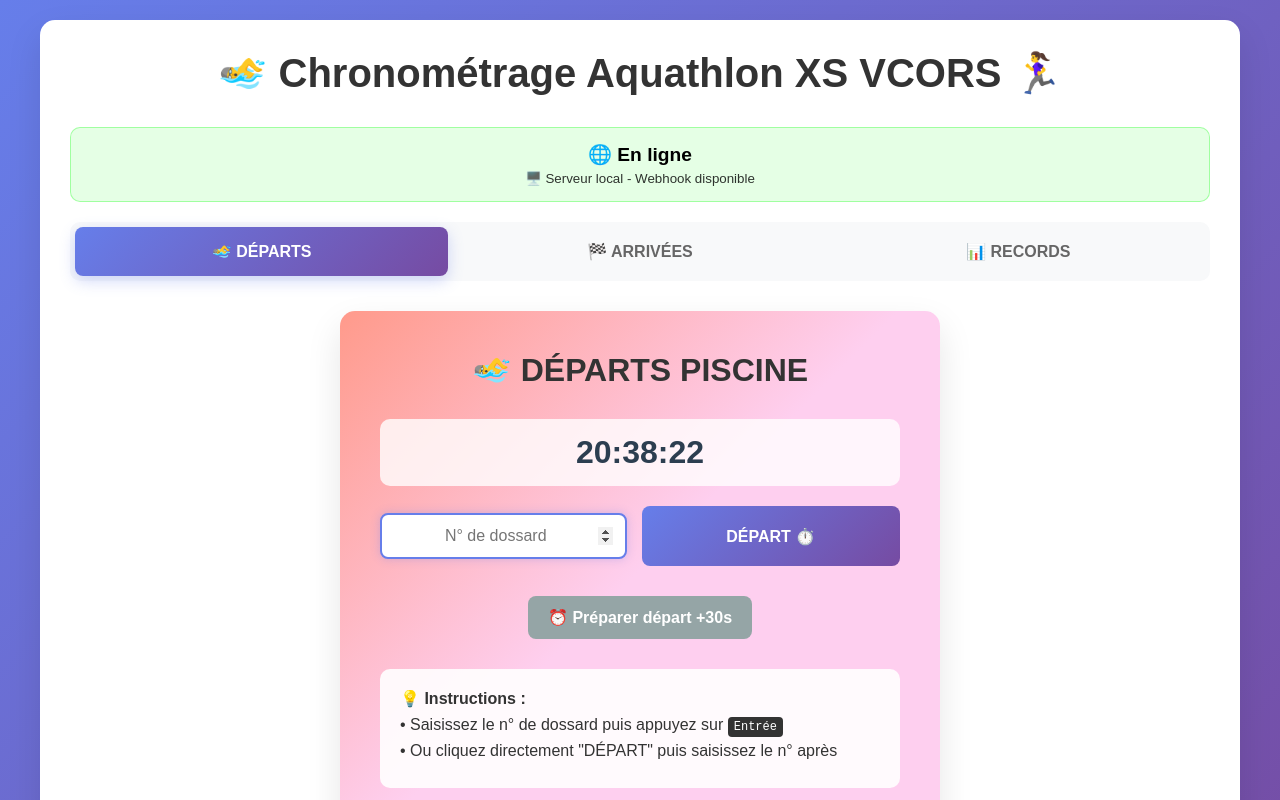
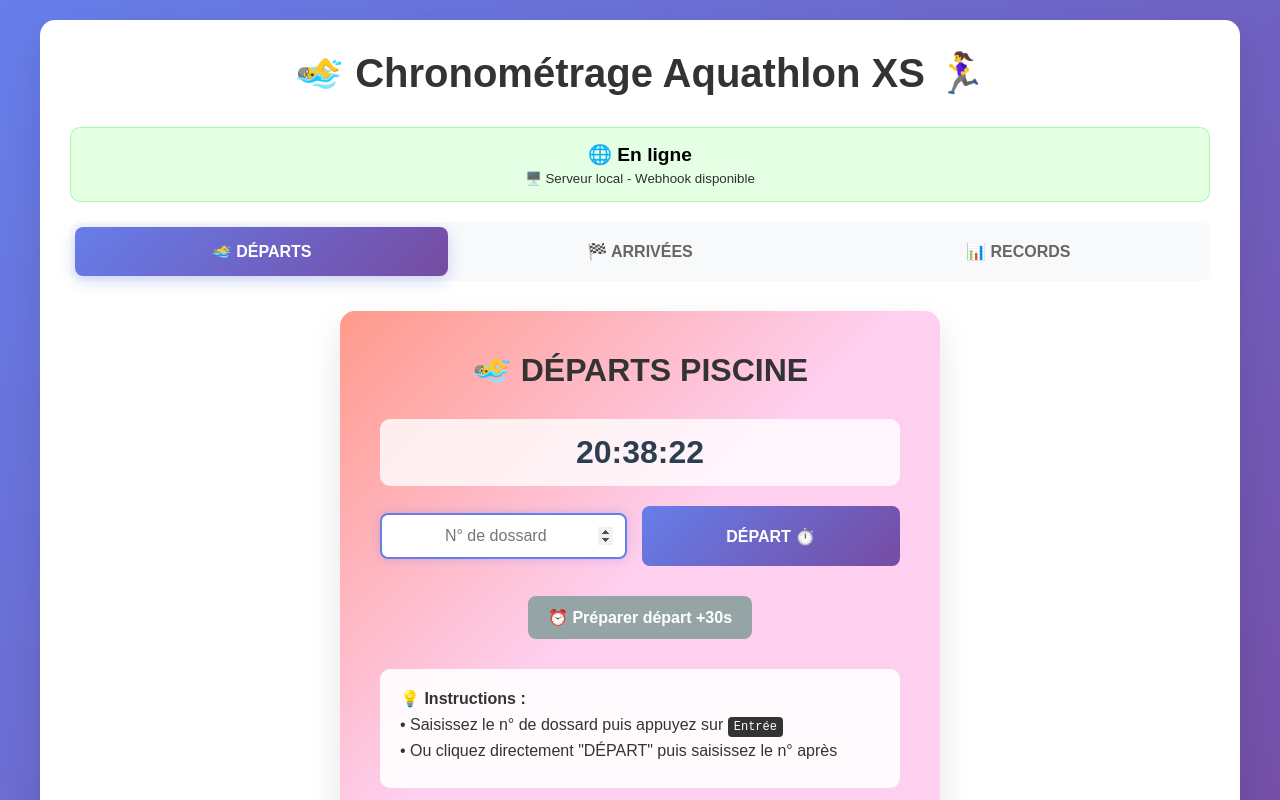
Before and after one commit to gregoireAdamT/chrono, a plain HTML site: page index.html in a window 1280 px wide. Shown: the top 800 px of the page. Drawn offline with Linux system fonts and the light colour scheme.

```diff
--- a/index.html
+++ b/index.html
@@ -610,7 +610,7 @@
 </head>
 <body>
     <div class="container">
-        <h1>🏊‍♂️ Chronométrage Aquathlon XS VCORS 🏃‍♀️</h1>
+        <h1>🏊‍♂️ Chronométrage Aquathlon XS 🏃‍♀️</h1>
 
         <div id="alert-container"></div>
 
```
